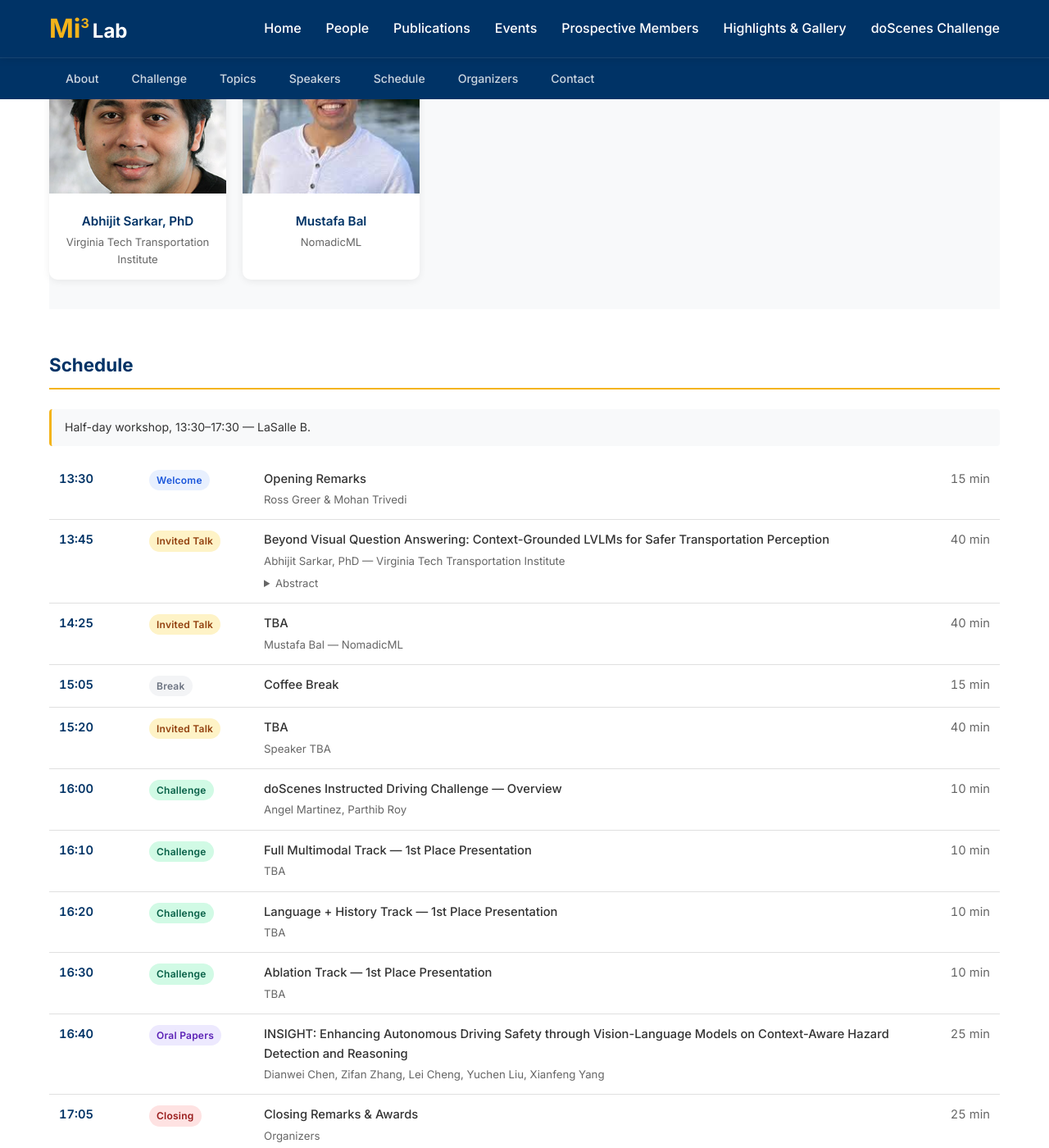
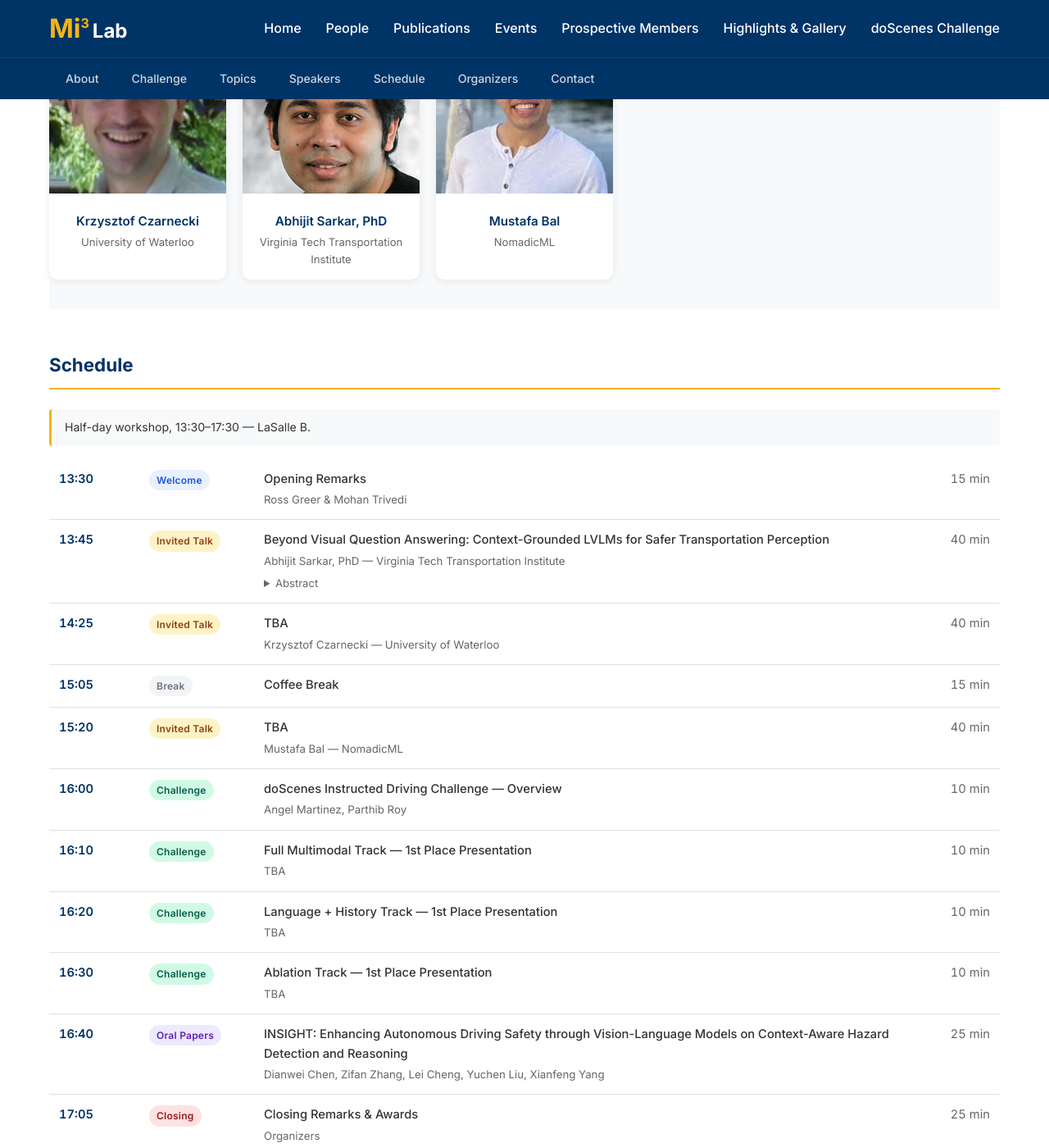
Before and after one commit to Mi3-Lab/mi3-lab.github.io, a Jekyll site: the page built from vl-iiv-2026.html, in a window 1280 px wide and 1400 px high, scrolled down 1748 px. Shown: the whole window at 82% size. Built offline with Jekyll 4.4.1, drawn with Linux system fonts in a browser that asks for light colours.

Commit message:
Add Krzysztof Czarnecki as 2nd keynote speaker to VL-IIV 2026 workshop
Co-Authored-By: Claude Sonnet 4.6 <noreply@anthropic.com>

```diff
--- a/vl-iiv-2026.html
+++ b/vl-iiv-2026.html
@@ -323,6 +323,13 @@ title: VL-IIV 2026 Workshop
     <h2>Speakers</h2>
     <div class="speaker-grid">
       <div class="speaker-card">
+        <img src="/assets/images/people/czarnecki.jpg" alt="Krzysztof Czarnecki">
+        <div class="speaker-card-info">
+          <div class="speaker-name">Krzysztof Czarnecki</div>
+          <div class="speaker-org">University of Waterloo</div>
+        </div>
+      </div>
+      <div class="speaker-card">
         <img src="/assets/images/people/abhijit_sarkar.jpg" alt="Abhijit Sarkar">
         <div class="speaker-card-info">
           <div class="speaker-name">Abhijit Sarkar, PhD</div>
@@ -372,7 +379,7 @@ title: VL-IIV 2026 Workshop
           <td class="schedule-type"><span class="schedule-badge badge-talk">Invited Talk</span></td>
           <td>
             <div class="schedule-title">TBA</div>
-            <div class="schedule-speaker">Mustafa Bal &mdash; NomadicML</div>
+            <div class="schedule-speaker">Krzysztof Czarnecki &mdash; University of Waterloo</div>
           </td>
           <td class="schedule-time" style="text-align:right; color: var(--text-light); font-weight:400;">40 min</td>
         </tr>
@@ -389,7 +396,7 @@ title: VL-IIV 2026 Workshop
           <td class="schedule-type"><span class="schedule-badge badge-talk">Invited Talk</span></td>
           <td>
             <div class="schedule-title">TBA</div>
-            <div class="schedule-speaker">Speaker TBA</div>
+            <div class="schedule-speaker">Mustafa Bal &mdash; NomadicML</div>
           </td>
           <td class="schedule-time" style="text-align:right; color: var(--text-light); font-weight:400;">40 min</td>
         </tr>
```
Also changed, not shown: assets/images/people/czarnecki.jpg (added).
